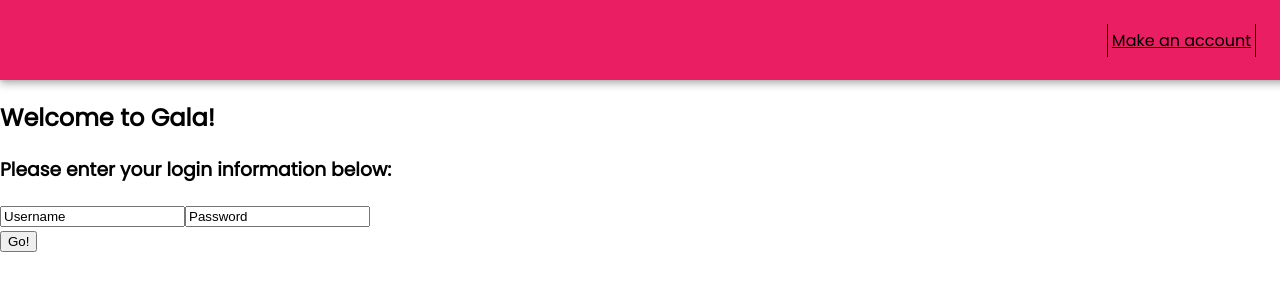
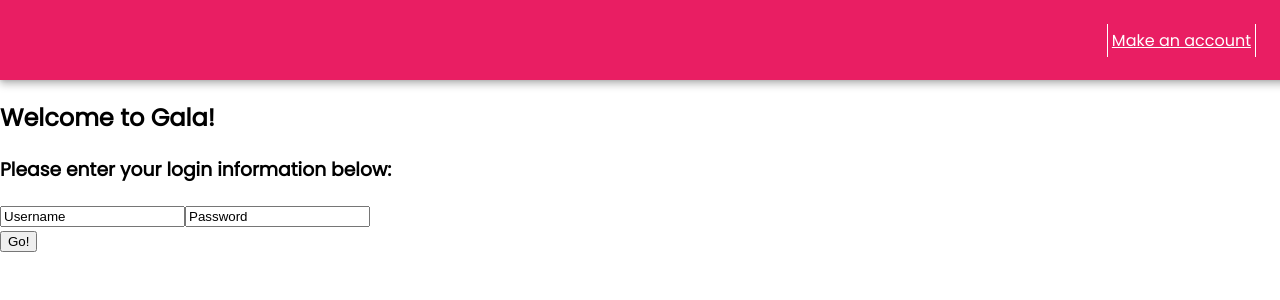
Before and after one commit to jackpmastrangelo/GalaWeb, a React app: page / in a window 1280 px wide. Shown: the top 300 px of the page. Built offline with nearby package versions, Linux system fonts and the light colour scheme.

Commit message:
More colors

```diff
--- a/src/styles/variables.scss
+++ b/src/styles/variables.scss
@@ -2,7 +2,7 @@
 $primary-color: #e91e63;
 $primary-light: #ff6090;
 $primary-dark: #b0003a;
-$primary-text: #000000;
+$primary-text: #ffffff;
 
 $secondary-color: #1565c0;
 $secondary-light: #5e92f3;
```
